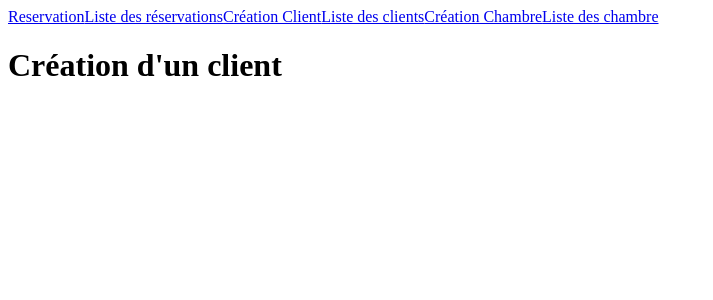
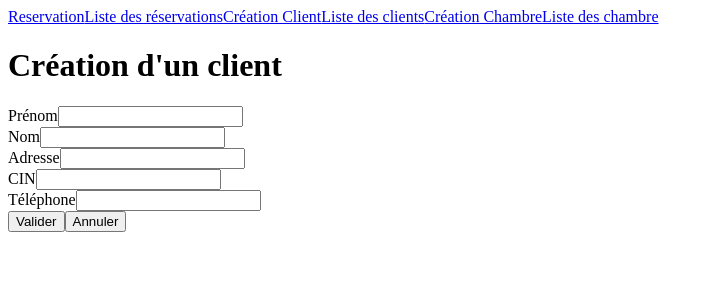
Before and after one commit to tafitahery/hotel-v2, a React (Create React App) app: page /createClient in a window 1280 px wide. Shown: the top 300 px of the page, without its empty margins (0-713 px from the left). Built offline with nearby package versions, Linux system fonts and the light colour scheme.

Commit message:
Add structure in pages CreateClient and ListClients

```diff
--- a/src/pages/CreateClient/index.jsx
+++ b/src/pages/CreateClient/index.jsx
@@ -1,9 +1,76 @@
-import React from 'react';
+import React, { useState } from 'react';
 
 const CreateClient = () => {
+  const [firstName, setFirstName] = useState('');
+  const [lastName, setLastName] = useState('');
+  const [address, setAddress] = useState('');
+  const [idCard, setIdcard] = useState('');
+  const [phone, setPhone] = useState('');
+
   return (
     <div>
       <h1>Création d'un client</h1>
+      <div>
+        <div>
+          <label htmlFor="first-name">Prénom</label>
+          <input
+            type="text"
+            id="first-name"
+            value={firstName}
+            onChange={(e) => setFirstName(e.target.value)}
+          />
+        </div>
+        <div>
+          <label htmlFor="last-name">Nom</label>
+          <input
+            type="text"
+            id="last-name"
+            value={lastName}
+            onChange={(e) => setLastName(e.target.value)}
+          />
+        </div>
+        <div>
+          <label htmlFor="address">Adresse</label>
+          <input
+            type="text"
+            id="address"
+            value={address}
+            onChange={(e) => setAddress(e.target.value)}
+          />
+        </div>
+        <div>
+          <label htmlFor="id-card">CIN</label>
+          <input
+            type="text"
+            id="id-card"
+            value={idCard}
+            onChange={(e) => setIdcard(e.target.value)}
+          />
+        </div>
+        <div>
+          <label htmlFor="phone">Téléphone</label>
+          <input
+            type="text"
+            id="phone"
+            value={phone}
+            onChange={(e) => setPhone(e.target.value)}
+          />
+        </div>
+        <div>
+          <button>Valider</button>
+          <button
+            onClick={() => {
+              setFirstName('');
+              setLastName('');
+              setAddress('');
+              setIdcard('');
+              setPhone('');
+            }}
+          >
+            Annuler
+          </button>
+        </div>
+      </div>
     </div>
   );
 };
--- a/src/pages/ListClients/index.jsx
+++ b/src/pages/ListClients/index.jsx
@@ -4,6 +4,20 @@ const ListClients = () => {
   return (
     <div>
       <h1>Liste des clients</h1>
+      <table>
+        <thead>
+          <tr>
+            <th>Prénom</th>
+            <th>Nom</th>
+            <th>Adresse</th>
+            <th>CIN</th>
+            <th>Téléphone</th>
+          </tr>
+        </thead>
+        <tbody>
+          <tr></tr>
+        </tbody>
+      </table>
     </div>
   );
 };
--- a/src/pages/Reservation/index.jsx
+++ b/src/pages/Reservation/index.jsx
@@ -24,6 +24,7 @@ const Reservation = () => {
           <input
             type="date"
             id="date-out"
+            min={dateIn}
             value={dateOut}
             onChange={(e) => setDateOut(e.target.value)}
           />
```
